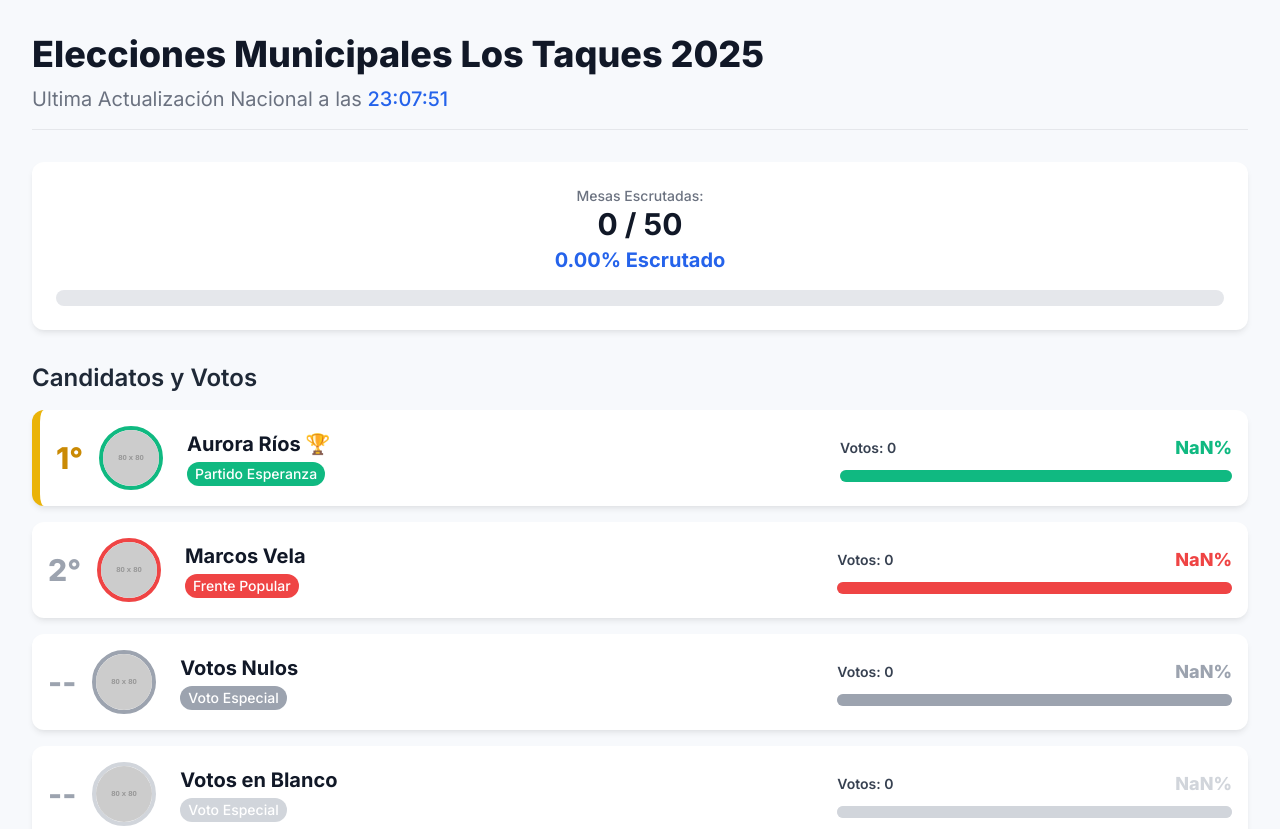
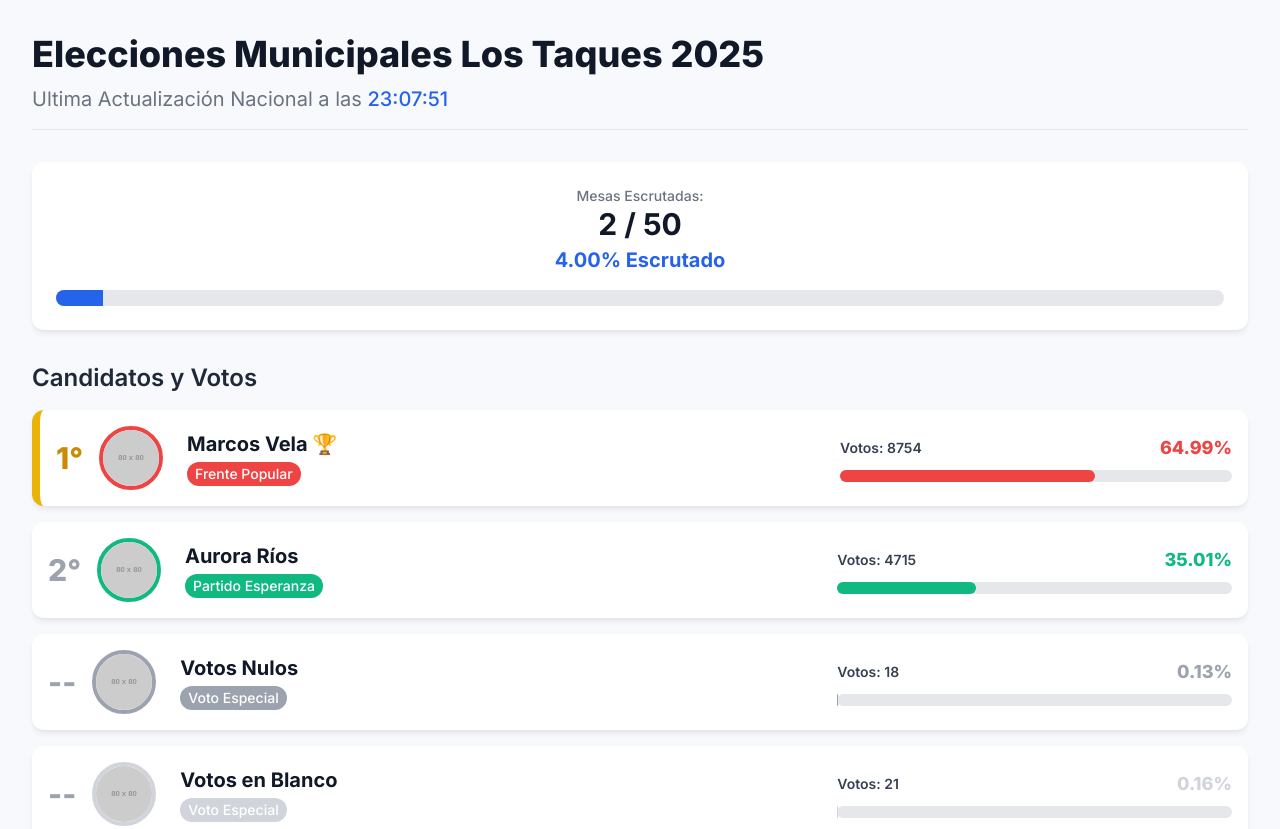
Before and after one commit to DCIAMLT/municipales-2025, a plain HTML site: page index.html in a window 1280 px wide. Shown: the top 829 px of the page. Drawn offline with nearby package versions, Linux system fonts and the light colour scheme; placeholder pictures from the web are drawn by us.

Commit message:
Update index.html
update 1

```diff
--- a/index.html
+++ b/index.html
@@ -91,21 +91,21 @@
         // 1. Datos Ficticios de la Elección
         const candidatesData = [
             // Datos de los candidatos y votos
-            { id: 1, name: "Aurora Ríos", party: "Partido Esperanza", color: "#10B981", votes: 0, img: "https://placehold.co/80x80/10B981/ffffff?text=AR" },
-            { id: 2, name: "Marcos Vela", party: "Frente Popular", color: "#EF4444", votes: 0, img: "https://placehold.co/80x80/EF4444/ffffff?text=MV" },
+            { id: 1, name: "Aurora Ríos", party: "Partido Esperanza", color: "#10B981", votes: 4715, img: "https://placehold.co/80x80/10B981/ffffff?text=AR" },
+            { id: 2, name: "Marcos Vela", party: "Frente Popular", color: "#EF4444", votes: 8754, img: "https://placehold.co/80x80/EF4444/ffffff?text=MV" },
             //
             // >>>>>> NUEVO CANDIDATO AÑADIDO AQUÍ <<<<<<
             // Asegúrate de que el 'id' sea único y el 'color' sea un código hexadecimal válido.
             //
-            { id: 3, name: "Votos Nulos", party: "Nulo", color: "#9CA3AF", votes: 0, img: "https://placehold.co/80x80/9CA3AF/ffffff?text=N" },
-            { id: 4, name: "Votos en Blanco", party: "Blanco", color: "#D1D5DB", votes: 0, img: "https://placehold.co/80x80/D1D5DB/ffffff?text=B" },
+            { id: 3, name: "Votos Nulos", party: "Nulo", color: "#9CA3AF", votes: 18, img: "https://placehold.co/80x80/9CA3AF/ffffff?text=N" },
+            { id: 4, name: "Votos en Blanco", party: "Blanco", color: "#D1D5DB", votes: 21, img: "https://placehold.co/80x80/D1D5DB/ffffff?text=B" },
         ];
 
         const electoralData = {
             electoralRoll: 52350, // Censo Electoral Total
             // --------------------------------------------------------------------------
             // CAMBIA ESTE VALOR para ajustar la cantidad de mesas escrutadas.
-            totalCountedTables: 0, // Mesas escrutadas (Cambiado de 12580 a 8500 para demostración)
+            totalCountedTables: 2, // Mesas escrutadas (Cambiado de 12580 a 8500 para demostración)
             // --------------------------------------------------------------------------
             totalTables: 50 // Mesas totales
         };
```
